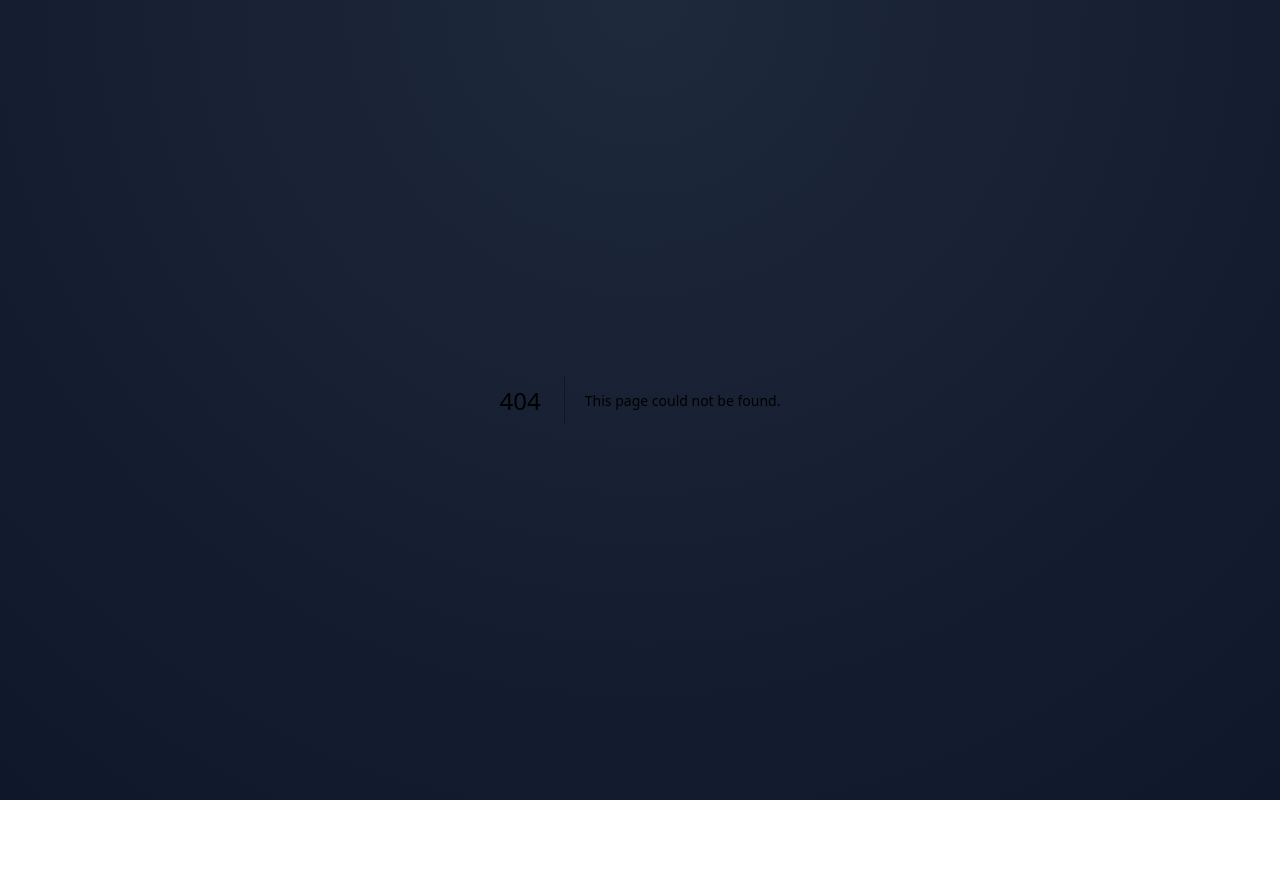
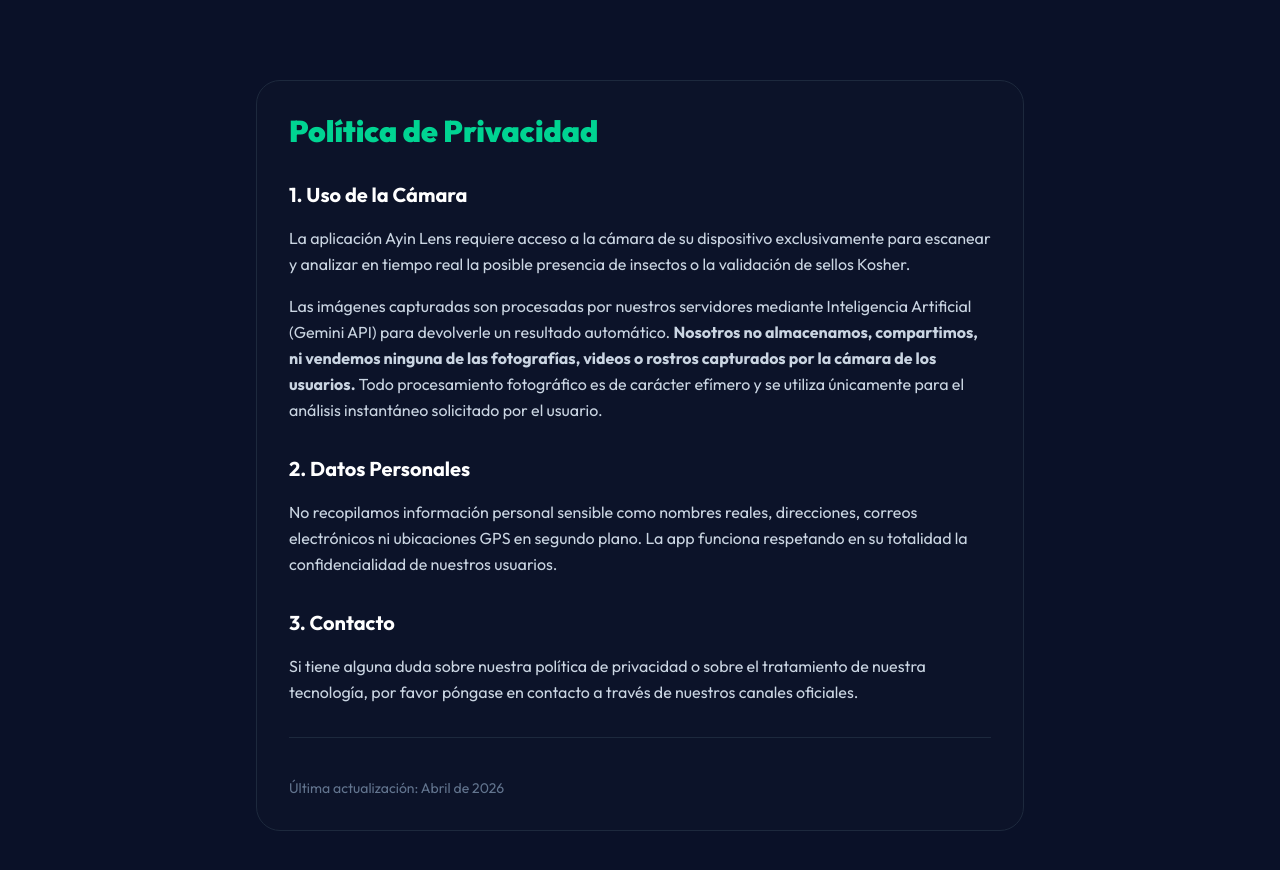
Before and after one commit to RG9303/kashrut-app, a Next.js app in the folder frontend/: page /privacidad in a window 1280 px wide. Before the commit this address had no page. Shown: the top 870 px of the page. Before the commit the page ends 800 px from the top, so only its background shows below. Built offline with nearby package versions, Linux system fonts and the light colour scheme.

Commit message:
feat: add privacy policy page for Google Play compliance

```diff
--- /dev/null
+++ b/frontend/capacitor.config.ts
@@ -0,0 +1,13 @@
+import type { CapacitorConfig } from '@capacitor/cli';
+
+const config: CapacitorConfig = {
+  appId: 'com.ayinlens.app',
+  appName: 'Ayin Lens',
+  webDir: 'public',
+  server: {
+    url: 'https://kashrut-app.vercel.app',
+    cleartext: true
+  }
+};
+
+export default config;
--- a/frontend/package.json
+++ b/frontend/package.json
@@ -9,6 +9,7 @@
     "lint": "eslint"
   },
   "dependencies": {
+    "@capacitor/core": "^8.3.0",
     "framer-motion": "^12.34.3",
     "lucide-react": "^0.575.0",
     "next": "16.1.6",
@@ -16,6 +17,8 @@
     "react-dom": "19.2.3"
   },
   "devDependencies": {
+    "@capacitor/android": "^8.3.0",
+    "@capacitor/cli": "^8.3.0",
     "@tailwindcss/postcss": "^4",
     "@types/node": "^20",
     "@types/react": "^19",
--- /dev/null
+++ b/frontend/src/app/privacidad/page.tsx
@@ -0,0 +1,37 @@
+export default function Privacidad() {
+  return (
+    <div className="min-h-screen text-slate-100 bg-[#0a1128] p-8 lg:p-20 font-sans">
+      <div className="max-w-3xl mx-auto space-y-8 bg-slate-900/50 p-8 rounded-3xl border border-slate-800">
+        <h1 className="text-3xl font-black text-emerald-400">Política de Privacidad</h1>
+
+        <section className="space-y-4">
+          <h2 className="text-xl font-bold text-white">1. Uso de la Cámara</h2>
+          <p className="text-slate-300 leading-relaxed">
+            La aplicación Ayin Lens requiere acceso a la cámara de su dispositivo exclusivamente para escanear y analizar en tiempo real la posible presencia de insectos o la validación de sellos Kosher.
+          </p>
+          <p className="text-slate-300 leading-relaxed">
+            Las imágenes capturadas son procesadas por nuestros servidores mediante Inteligencia Artificial (Gemini API) para devolverle un resultado automático. <strong>Nosotros no almacenamos, compartimos, ni vendemos ninguna de las fotografías, videos o rostros capturados por la cámara de los usuarios.</strong> Todo procesamiento fotográfico es de carácter efímero y se utiliza únicamente para el análisis instantáneo solicitado por el usuario.
+          </p>
+        </section>
+
+        <section className="space-y-4">
+          <h2 className="text-xl font-bold text-white">2. Datos Personales</h2>
+          <p className="text-slate-300 leading-relaxed">
+            No recopilamos información personal sensible como nombres reales, direcciones, correos electrónicos ni ubicaciones GPS en segundo plano. La app funciona respetando en su totalidad la confidencialidad de nuestros usuarios.
+          </p>
+        </section>
+
+        <section className="space-y-4">
+          <h2 className="text-xl font-bold text-white">3. Contacto</h2>
+          <p className="text-slate-300 leading-relaxed">
+            Si tiene alguna duda sobre nuestra política de privacidad o sobre el tratamiento de nuestra tecnología, por favor póngase en contacto a través de nuestros canales oficiales.
+          </p>
+        </section>
+
+        <p className="text-sm text-slate-500 pt-10 border-t border-slate-800">
+          Última actualización: Abril de 2026
+        </p>
+      </div>
+    </div>
+  );
+}
```
Also changed, not shown: 54 other files (tests, documents, lock files or other folders).
